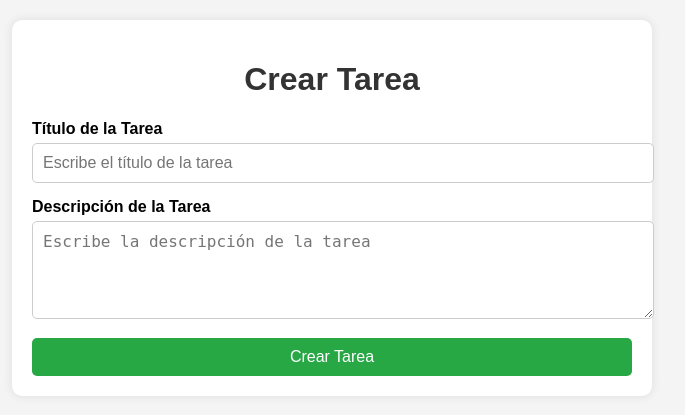
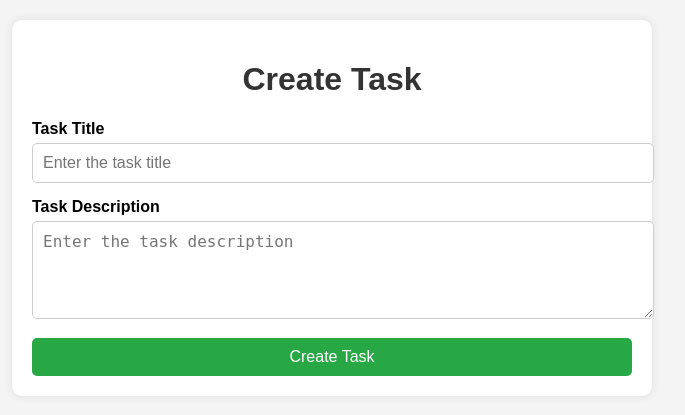
Before and after one commit to lisvanpp88/task-manager, a FastAPI app: page / in a window 1280 px wide. Shown: the top 415 px of the page, without its empty margins (308-993 px from the left). Run offline with FastAPI, Linux system fonts and the light colour scheme; parts of the project's set-up code (start-up, migrations or seed data) failed here and were passed over.

Commit message:
translate from spanish to english

```diff
--- a/templates/index.html
+++ b/templates/index.html
@@ -71,16 +71,16 @@
 <body>
 
 <div class="container">
-    <h1>Crear Tarea</h1>
+    <h1>Create Task</h1>
     <div class="form-group">
-        <label for="title">Título de la Tarea</label>
-        <input type="text" id="title" placeholder="Escribe el título de la tarea">
+        <label for="title">Task Title</label>
+        <input type="text" id="title" placeholder="Enter the task title">
     </div>
     <div class="form-group">
-        <label for="description">Descripción de la Tarea</label>
-        <textarea id="description" rows="4" placeholder="Escribe la descripción de la tarea"></textarea>
+        <label for="description">Task Description</label>
+         <textarea id="description" rows="4" placeholder="Enter the task description"></textarea>
     </div>
-    <button onclick="createTask()">Crear Tarea</button>
+    <button onclick="createTask()">Create Task</button>
 
     <div id="alert" class="alert"></div>
 </div>
@@ -92,7 +92,7 @@
         const alertBox = document.getElementById('alert');
 
         if (title === '' || description === '') {
-            alertBox.textContent = 'Por favor, completa todos los campos';
+            alertBox.textContent = 'Please fill out all fields';
             alertBox.className = 'alert error';
             alertBox.style.display = 'block';
             return;
@@ -113,11 +113,11 @@
             });
 
             if (response.ok) {
-                alertBox.textContent = 'Tarea creada exitosamente';
+                alertBox.textContent = 'Task created successfully';
                 alertBox.className = 'alert success';
                 alertBox.style.display = 'block';
             } else {
-                throw new Error('Error al crear la tarea');
+                throw new Error('Error creating the task');
             }
         } catch (error) {
             alertBox.textContent = 'Error: ' + error.message;
```
Also changed, not shown: database.py (+0 -14 lines).
